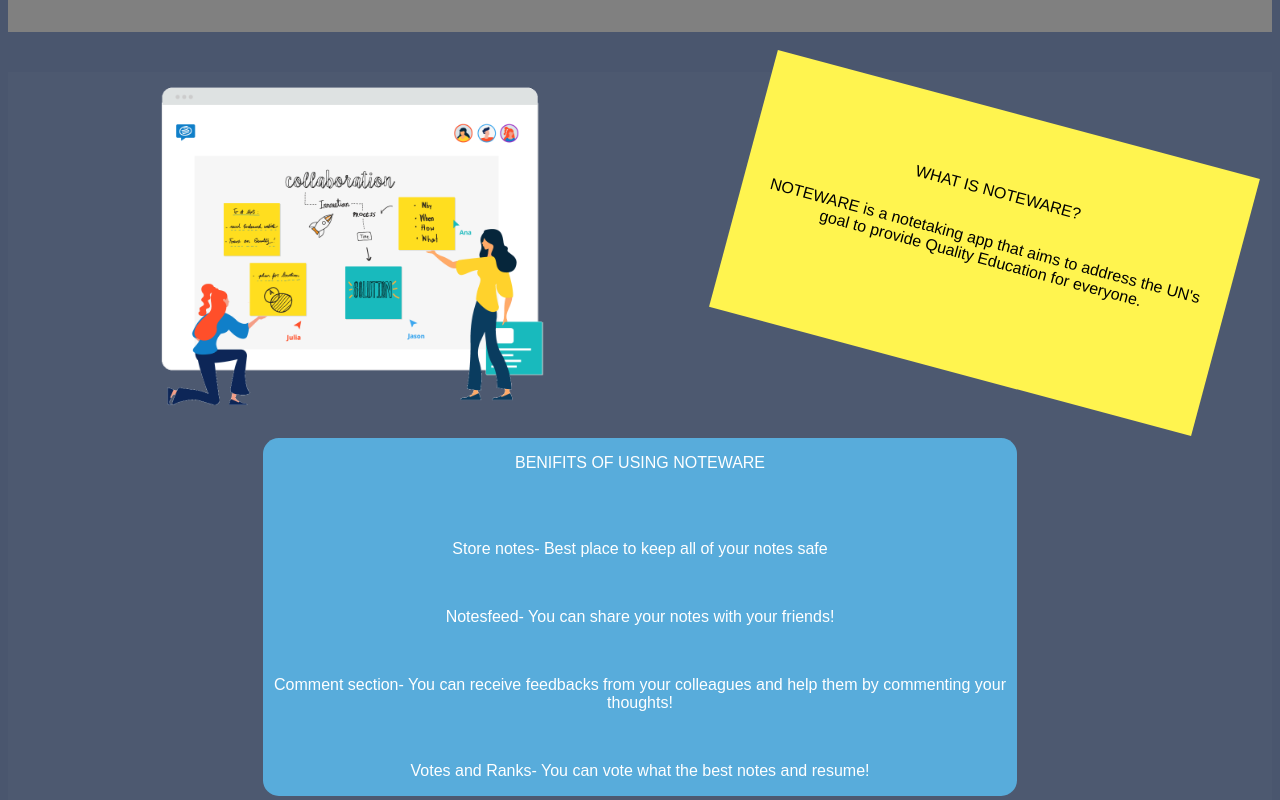
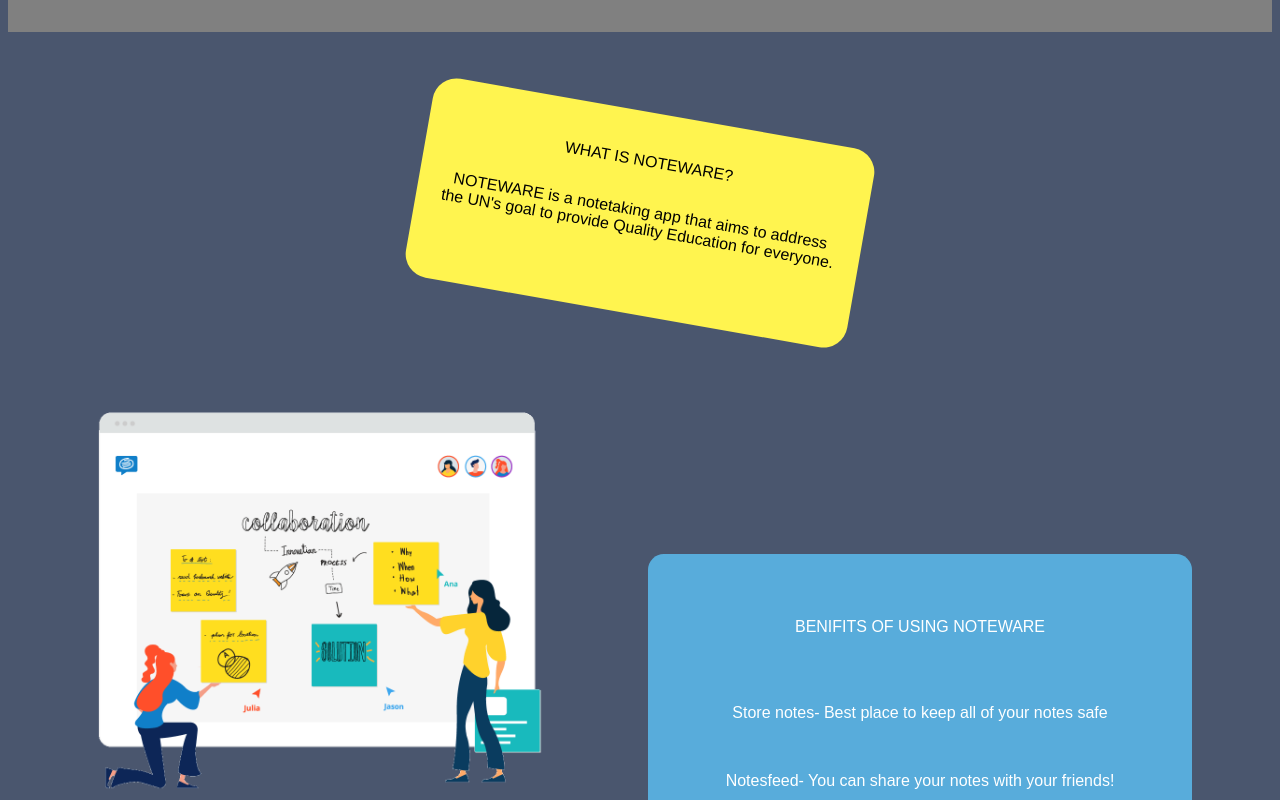
Before and after one commit to sadmoonys/CS2001p_retake_Marta_Ignatowicz, a React (Create React App) app in the folder front/: page / in a window 1280 px wide. Shown: the part 480-1280 px from the top of the page. Built offline with nearby package versions, Linux system fonts and the light colour scheme.

Commit message:
Update design
Co-Authored-By: WajaTheHat <73642192+WajaTheHat@users.noreply.github.com>
Co-Authored-By: Mirna <73242980+mirnaalsaeed@users.noreply.github.com>

```diff
--- a/front/src/Components/LandingPage/LandingIndex.jsx
+++ b/front/src/Components/LandingPage/LandingIndex.jsx
@@ -15,29 +15,24 @@ class LandingIndex extends Component {
                 <div className="singUp">
                     <div>
                         <label className='acc' for="acc">Accomplish more with Noteware</label>
-                        <Link to="/Signup" style={{ textDecoration: 'none' }}className="UP">SIGN UP HERE </Link  >
-
+                        <Link to="/Signup" style={{ textDecoration: 'none' }} className="UP">SIGN UP HERE </Link  >
                     </div>
                 </div>
-                <main>
-                    <div className="firstBox">
-                        <div className="box">
-                            <img className="collaboration" src={notes} alt="" />
-
+                <div className="bodyD">
+                    <div className="firstDiv">
+                        <div className="aboutBox">
+                            <p>WHAT IS NOTEWARE?</p>
+                            <div className="aboutBox1">
+                                <p>NOTEWARE is a notetaking app that aims to address the UN's goal to provide Quality Education for everyone.
+                                <br />
+                                    <br />
+                                </p>
+                                <br />
+                            </div>
                         </div>
 
-                        <div className="aboutBox" >
-                            <p className="what">WHAT IS NOTEWARE?</p>
-                            <div className="aboutBox1">
-                                <p>
-                                    NOTEWARE is a notetaking app that aims to address the UN's goal to provide Quality Education for everyone.
-                                <br></br>
-                                    <br></br>
-                                </p>
-                                <br></br>
-                            </div>
-                        </div>
-                    </div>
+                        <div className="secondDiv">
+                            <img className="collaboration" src={notes} alt="" />
                             <div className="secondBox">
                                 <div className="benfits"> <b></b>
                                     <p> BENIFITS OF USING NOTEWARE </p>
@@ -52,8 +47,10 @@ class LandingIndex extends Component {
                                     <p> Votes and Ranks- You can vote what the best notes and resume!</p>
                                 </div>
                             </div>
-                </main>
-                <Footer />
+                        </div>
+
+                    </div>
+                </div>
             </section>
         );
     }
--- a/front/src/Components/LandingPage/LandingStyle.css
+++ b/front/src/Components/LandingPage/LandingStyle.css
@@ -16,59 +16,65 @@
     -webkit-appearance: none;
     border: none;
     box-shadow: rgba(0, 0, 0, 0.300) 0px 3px 0px;
-    background-color:#58ACDB;
-}
-.acc{
-    color: white;
-      text-align: center;
-      font-size: 1.5rem;
-      margin: 1.5rem;
-      font-weight: bold;
-
-
-}
-.firstBox {
-    display: flex;
-    max-width: 500;
+    background-color: #58ACDB;
 }
 
-
-main {
-    display: flex;
-    flex-wrap: wrap;
-    align-content: center;
-    justify-content: center;
+.acc {
+    color: white;
     text-align: center;
+    font-size: 1.5rem;
+    margin: 1.5rem;
+    font-weight: bold;
 }
 
-
-
-.aboutBox {
-    margin: 3%;
-    background-color: #fff44f;
-    transform: rotate(15deg);
-    padding:2%;
-    flex-direction: column;
+.bodyD {
     display: flex;
+    text-align: center;
     justify-content: center;
 }
 
-.collaboration {
-    width: 70%;
+.firstBox {
+    display: flex;
 }
-.secondBox {
 
+.firstDiv {
+    display: flex;
+    flex-direction: column;
+    justify-content: center;
+    align-items: center;
+}
+
+.secondDiv {
     display: flex;
     max-width: 1200px;
 }
 
+.aboutBox {
+    margin: 5rem;
+    background-color: #fff44f;
+    transform: rotate(10deg);
+    padding: 2%;
+    border-radius: 1.5rem;
+    display: flex;
+    flex-direction: column;
+    justify-content: center;
+    width: 25rem;
+}
+
+.collaboration {
+    width: 35rem;
+    height: 25rem;
+}
+
 .benfits {
-    margin: 3%;
+    margin: 3rem;
+    margin-top: 10rem;
+    padding: 3rem;
     border-style: solid black;
-    border-radius: 0.99em;
+    border-radius: 0.99rem;
     box-shadow: rgba(0, 0, 0, 0.500) 0px 3x 0px;
     background-color: #58ACDB;
-    color:white
+    color: white
 }
 
 .screens {
```
Lines whose indentation alone changed are shown as unchanged.
